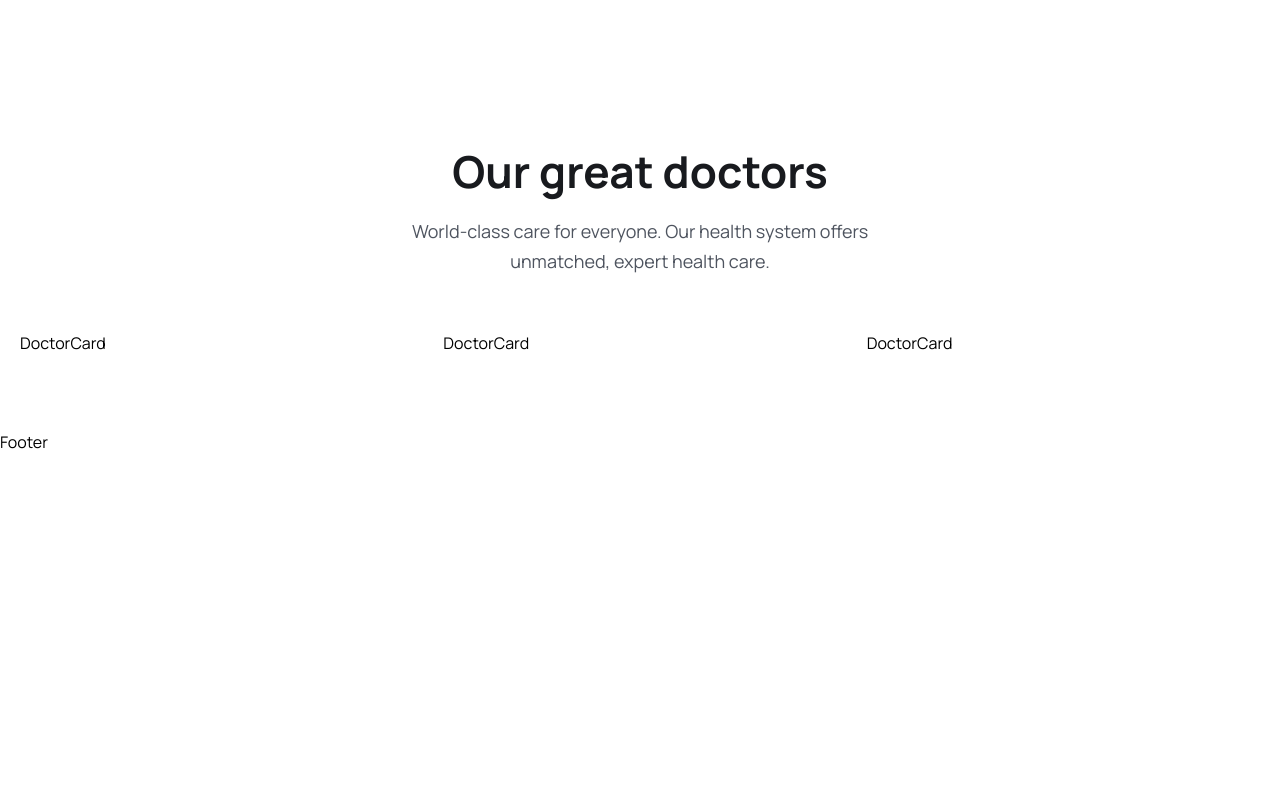
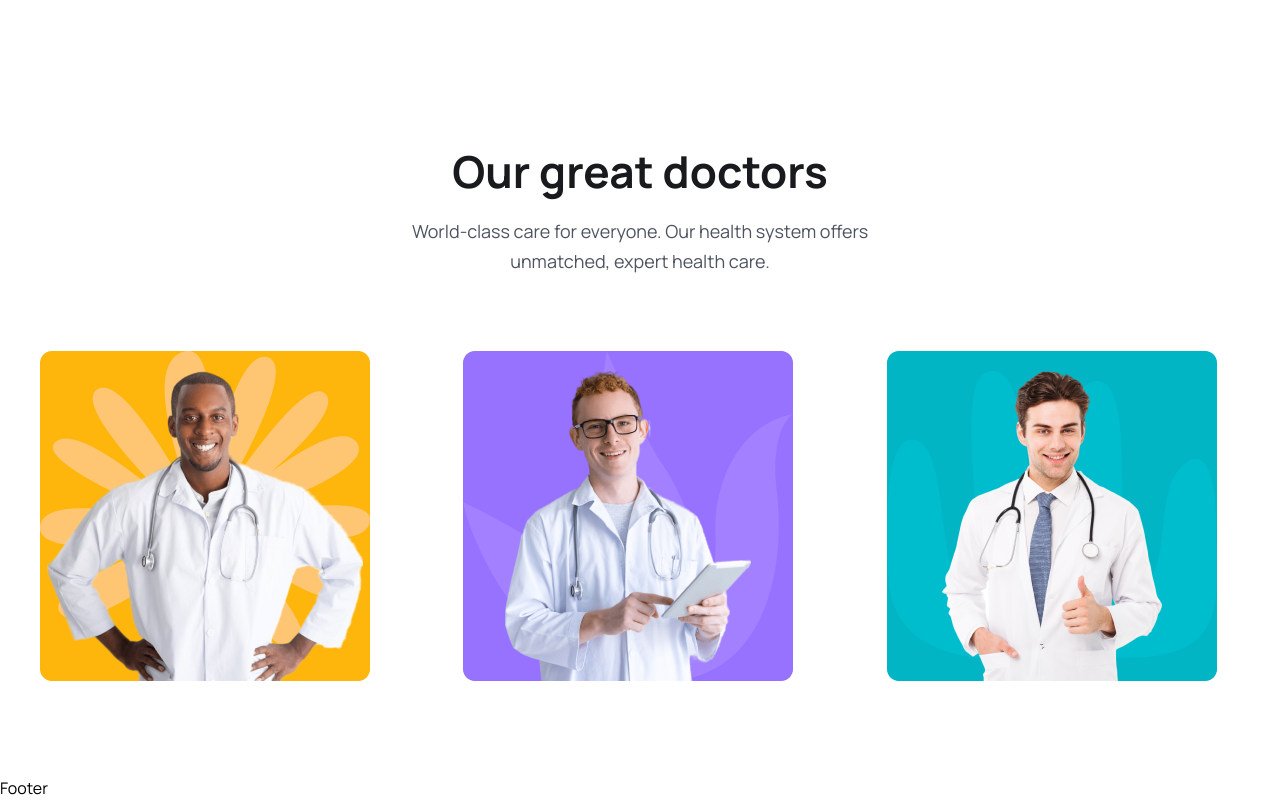
Before and after one commit to aroraadivya/Mern-Stack-Medicare, a React (Vite) app in the folder frontend/: page / in a window 1280 px wide. Shown: the part 3750-4550 px from the top of the page. Before the commit the page ends 4204 px from the top, so only its background shows below. Built offline with nearby package versions, Linux system fonts and the light colour scheme.

Commit message:
Enhance DoctorCard component layout and add photo display

```diff
--- a/frontend/src/components/Doctors/DoctorCard.jsx
+++ b/frontend/src/components/Doctors/DoctorCard.jsx
@@ -3,8 +3,13 @@ import React from 'react'
 const DoctorCard = ({doctor}) => {
 
   const {name, avgRating, totalrating, photo, specialization, totalPatients, hospital} = doctor;
+
   return (
-    <div>DoctorCard</div>
+    <div className='p-3 lg:p-5'>
+      <div>
+        <img src={photo} alt=''></img>
+      </div>
+    </div>
   )
 }
 
```
